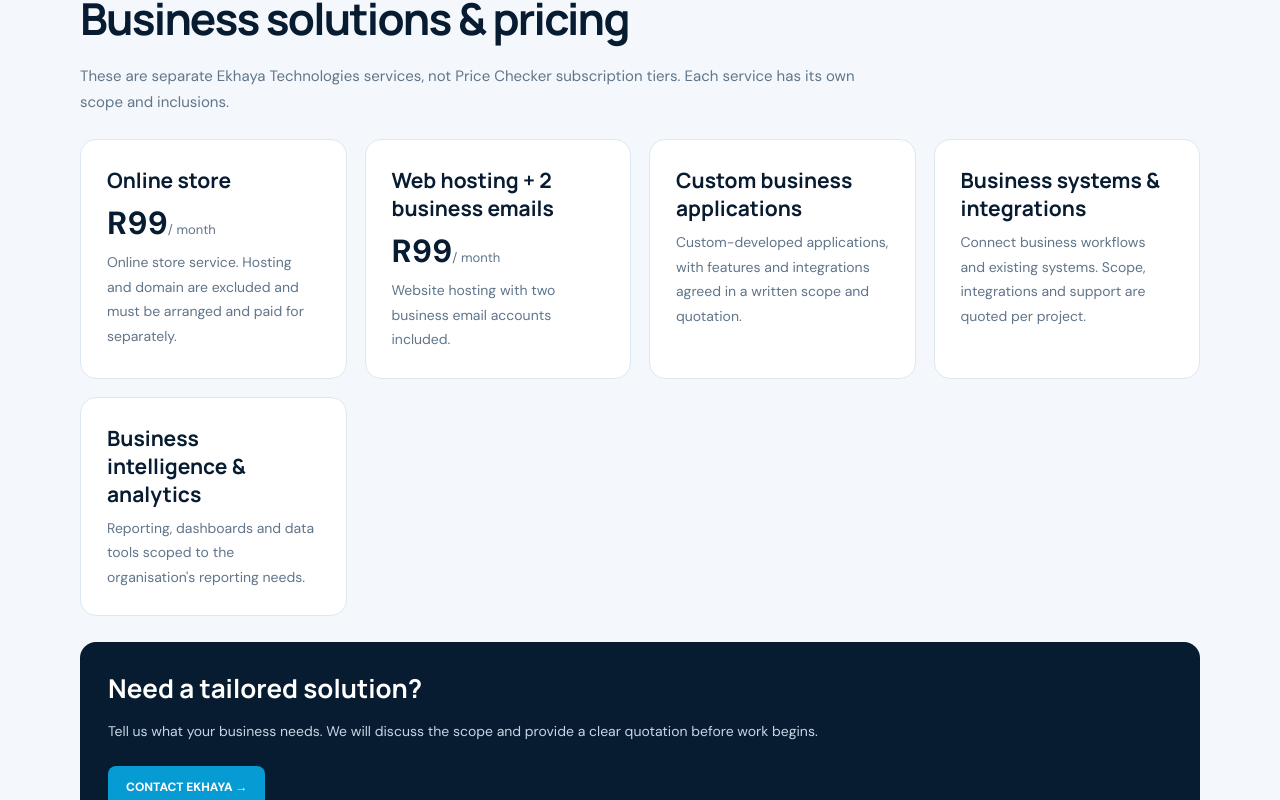
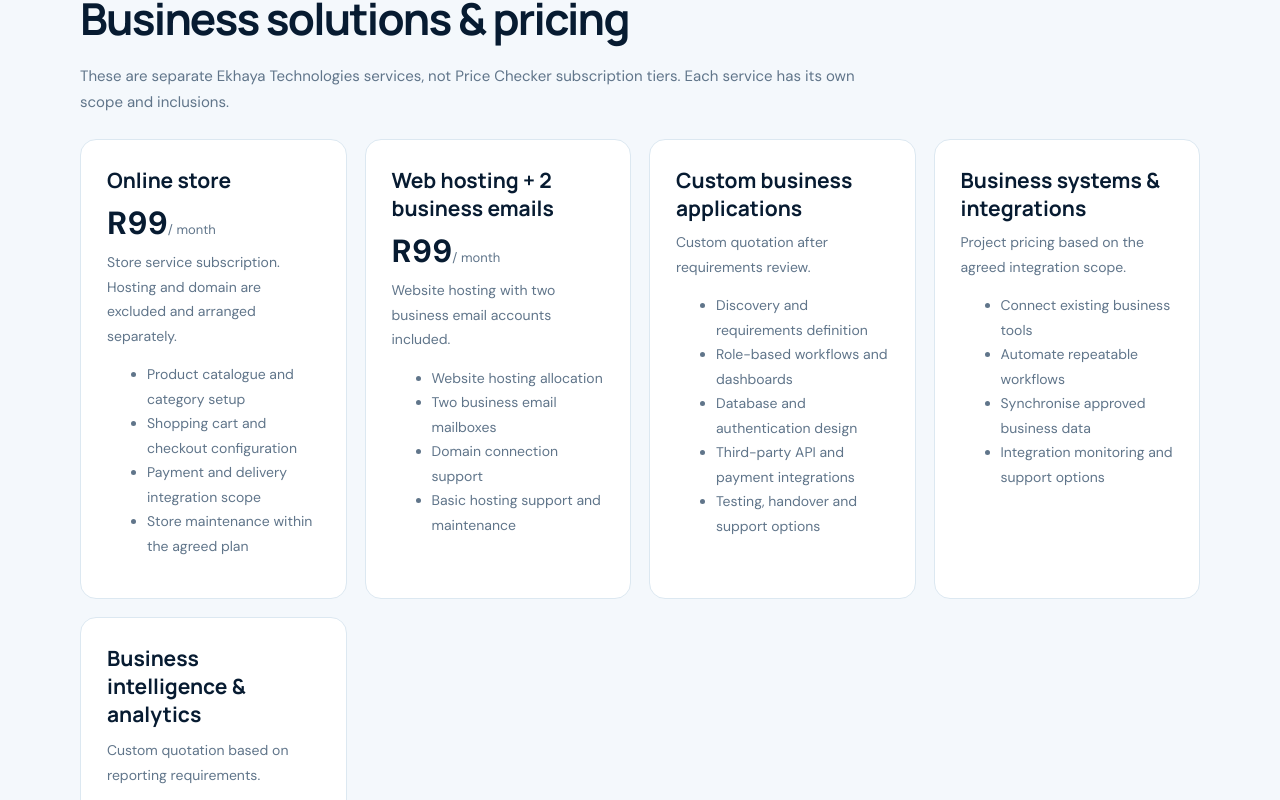
Before and after one commit to Luxolog/ekhaya-commerce-platform, a Next.js app: page /pricing in a window 1280 px wide. Shown: the part 1920-2720 px from the top of the page. Built offline with nearby package versions, Linux system fonts and the light colour scheme.

Commit message:
Clarify business solution pricing and included features

```diff
--- a/src/app/pricing/page.tsx
+++ b/src/app/pricing/page.tsx
@@ -53,11 +53,11 @@ export default function PricingPage() {
       <h2 style={{fontFamily:"Manrope,sans-serif",fontSize:"clamp(30px,4vw,44px)",letterSpacing:"-.04em",margin:"10px 0"}}>Business solutions & pricing</h2>
       <p style={{...muted,fontSize:15,maxWidth:800}}>These are separate Ekhaya Technologies services, not Price Checker subscription tiers. Each service has its own scope and inclusions.</p>
       <div style={{display:"grid",gridTemplateColumns:"repeat(auto-fit,minmax(min(100%,250px),1fr))",gap:18,marginTop:24}}>
-        <article style={card}><h3 style={{fontFamily:"Manrope,sans-serif",fontSize:21,margin:"0 0 8px"}}>Online store</h3><p style={{margin:"0 0 6px"}}><strong style={{fontSize:32}}>R99</strong><span style={{color:"#60758A",fontSize:13}}>/ month</span></p><p style={{...muted,margin:0}}>Online store service. Hosting and domain are excluded and must be arranged and paid for separately.</p></article>
-        <article style={card}><h3 style={{fontFamily:"Manrope,sans-serif",fontSize:21,margin:"0 0 8px"}}>Web hosting + 2 business emails</h3><p style={{margin:"0 0 6px"}}><strong style={{fontSize:32}}>R99</strong><span style={{color:"#60758A",fontSize:13}}>/ month</span></p><p style={{...muted,margin:0}}>Website hosting with two business email accounts included.</p></article>
-        <article style={card}><h3 style={{fontFamily:"Manrope,sans-serif",fontSize:21,margin:"0 0 8px"}}>Custom business applications</h3><p style={{...muted,margin:0}}>Custom-developed applications, with features and integrations agreed in a written scope and quotation.</p></article>
-        <article style={card}><h3 style={{fontFamily:"Manrope,sans-serif",fontSize:21,margin:"0 0 8px"}}>Business systems & integrations</h3><p style={{...muted,margin:0}}>Connect business workflows and existing systems. Scope, integrations and support are quoted per project.</p></article>
-        <article style={card}><h3 style={{fontFamily:"Manrope,sans-serif",fontSize:21,margin:"0 0 8px"}}>Business intelligence & analytics</h3><p style={{...muted,margin:0}}>Reporting, dashboards and data tools scoped to the organisation&apos;s reporting needs.</p></article>
+        <article style={card}><h3 style={{fontFamily:"Manrope,sans-serif",fontSize:21,margin:"0 0 8px"}}>Online store</h3><p style={{margin:"0 0 6px"}}><strong style={{fontSize:32}}>R99</strong><span style={{color:"#60758A",fontSize:13}}>/ month</span></p><p style={{...muted,margin:"0 0 10px"}}>Store service subscription. Hosting and domain are excluded and arranged separately.</p><ul style={muted}><li>Product catalogue and category setup</li><li>Shopping cart and checkout configuration</li><li>Payment and delivery integration scope</li><li>Store maintenance within the agreed plan</li></ul></article>
+        <article style={card}><h3 style={{fontFamily:"Manrope,sans-serif",fontSize:21,margin:"0 0 8px"}}>Web hosting + 2 business emails</h3><p style={{margin:"0 0 6px"}}><strong style={{fontSize:32}}>R99</strong><span style={{color:"#60758A",fontSize:13}}>/ month</span></p><p style={{...muted,margin:"0 0 10px"}}>Website hosting with two business email accounts included.</p><ul style={muted}><li>Website hosting allocation</li><li>Two business email mailboxes</li><li>Domain connection support</li><li>Basic hosting support and maintenance</li></ul></article>
+        <article style={card}><h3 style={{fontFamily:"Manrope,sans-serif",fontSize:21,margin:"0 0 8px"}}>Custom business applications</h3><p style={{...muted,margin:"0 0 10px"}}>Custom quotation after requirements review.</p><ul style={muted}><li>Discovery and requirements definition</li><li>Role-based workflows and dashboards</li><li>Database and authentication design</li><li>Third-party API and payment integrations</li><li>Testing, handover and support options</li></ul></article>
+        <article style={card}><h3 style={{fontFamily:"Manrope,sans-serif",fontSize:21,margin:"0 0 8px"}}>Business systems & integrations</h3><p style={{...muted,margin:"0 0 10px"}}>Project pricing based on the agreed integration scope.</p><ul style={muted}><li>Connect existing business tools</li><li>Automate repeatable workflows</li><li>Synchronise approved business data</li><li>Integration monitoring and support options</li></ul></article>
+        <article style={card}><h3 style={{fontFamily:"Manrope,sans-serif",fontSize:21,margin:"0 0 10px"}}>Business intelligence & analytics</h3><p style={{...muted,margin:"0 0 10px"}}>Custom quotation based on reporting requirements.</p><ul style={muted}><li>Business performance dashboards</li><li>Sales and operational reporting</li><li>Data consolidation and visualisation</li><li>Decision-support insights and exports</li></ul></article>
       </div>
       <div style={{marginTop:26,background:"#071B31",color:"#fff",padding:28,borderRadius:16}}>
         <h2 style={{fontFamily:"Manrope,sans-serif",fontSize:26,margin:"0 0 8px"}}>Need a tailored solution?</h2>
```
